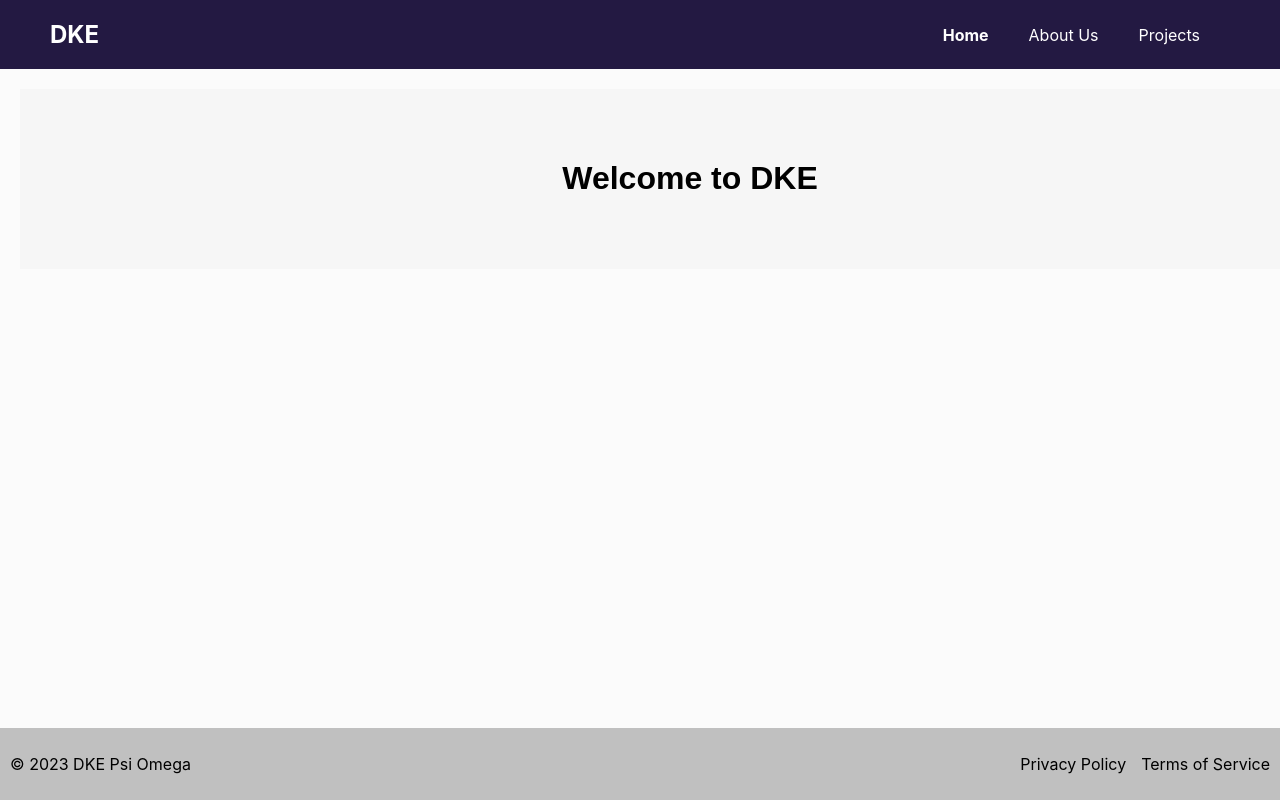
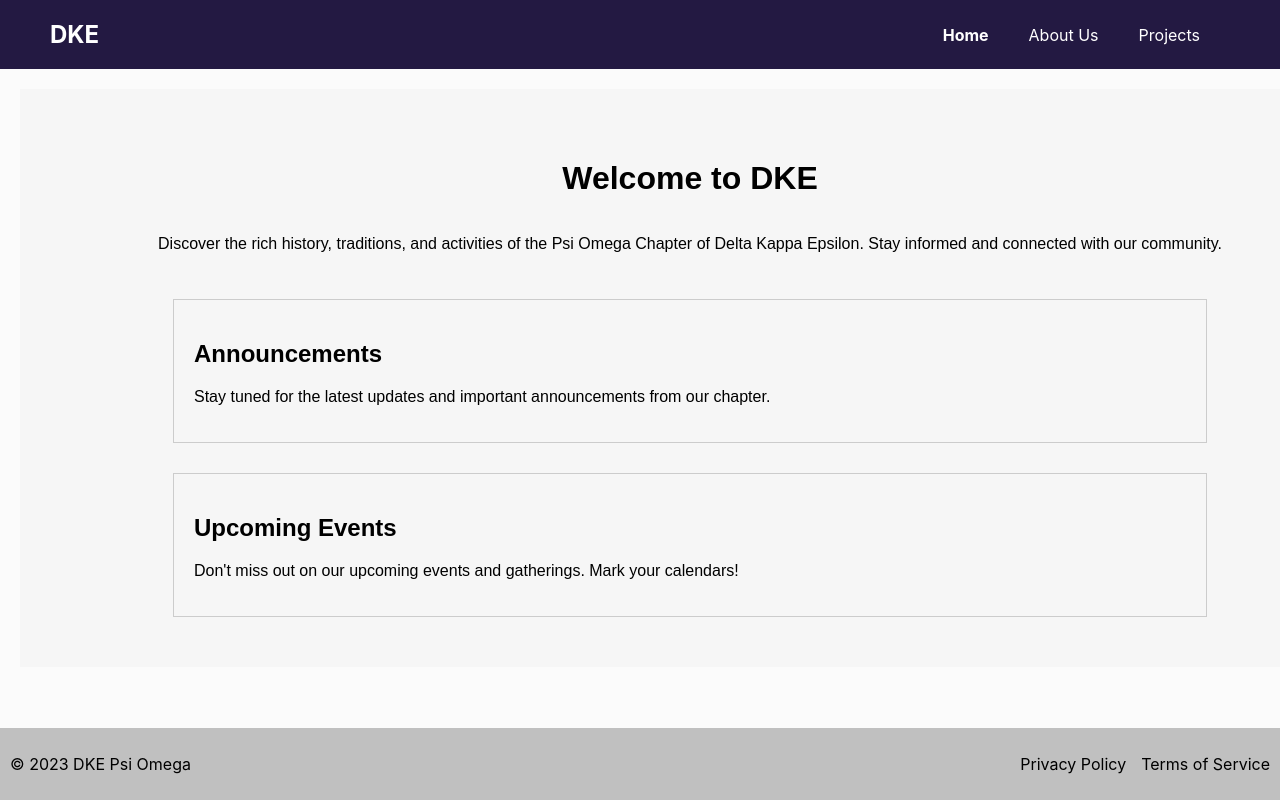
Before and after one commit to NBelgaonkar/Psi-Omega-Site, a React (Create React App) app: page / in a window 1280 px wide. Built offline with nearby package versions, Linux system fonts and the light colour scheme.

Commit message:
Adding sections to homepage

```diff
--- a/src/components/Homepage.js
+++ b/src/components/Homepage.js
@@ -16,6 +16,21 @@
   width: 100%;
 `;
 
+const AnnouncementSection = styled.div`
+  margin-top: 30px;
+  border: 1px solid #ccc;
+  padding: 20px;
+  width: 80%;
+  text-align: left;
+`;
+
+const EventSection = styled.div`
+  margin-top: 30px;
+  border: 1px solid #ccc;
+  padding: 20px;
+  width: 80%;
+  text-align: left;
+`;
 
 class Homepage extends React.Component {
 
@@ -24,7 +39,25 @@
     return (
       <Container>
         <h1>Welcome to DKE</h1>
+        <p>
+          Discover the rich history, traditions, and activities of the Psi Omega Chapter of Delta Kappa Epsilon. Stay informed and connected with our community.
+        </p>
 
+        <AnnouncementSection>
+          <h2>Announcements</h2>
+          <p>
+            Stay tuned for the latest updates and important announcements from our chapter.
+            {/* You can dynamically fetch and display announcements here */}
+          </p>
+        </AnnouncementSection>
+
+        <EventSection>
+          <h2>Upcoming Events</h2>
+          <p>
+            Don't miss out on our upcoming events and gatherings. Mark your calendars!
+            {/* You can dynamically fetch and display upcoming events here */}
+          </p>
+        </EventSection>
       </Container>
     );
   }
```
